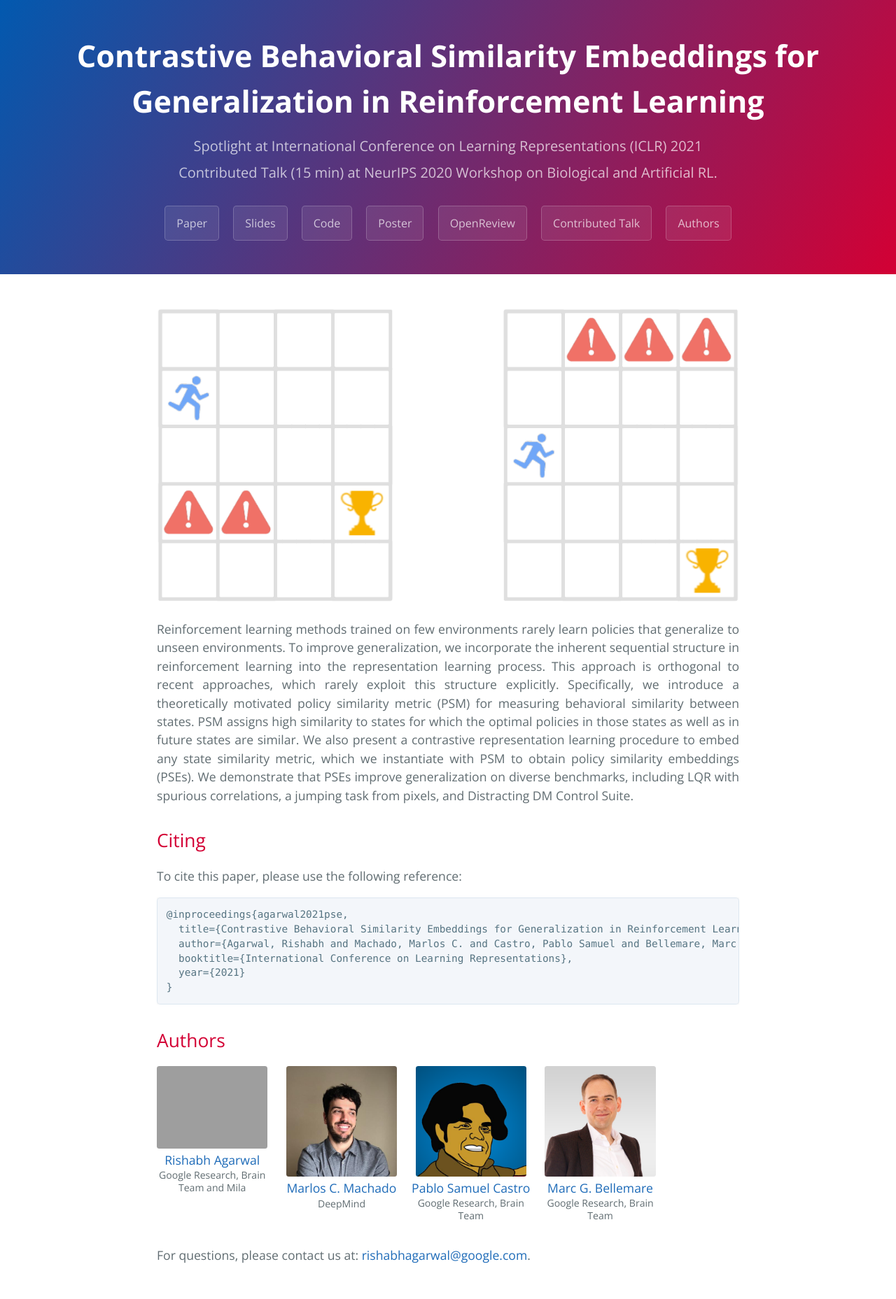
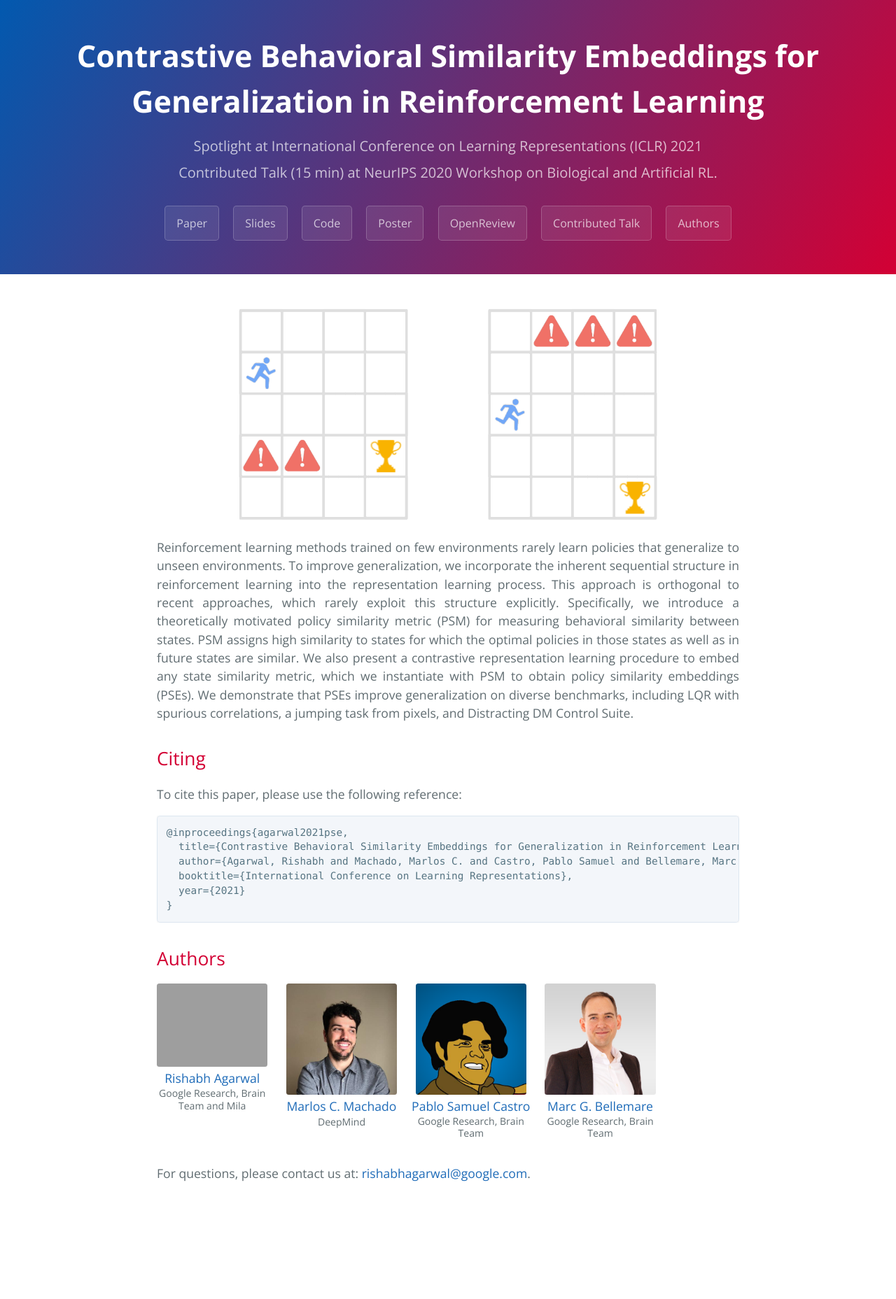
Before and after one commit to agarwl/pse, a Jekyll site: the page built from index.md, in a window 1280 px wide. Shown: the whole page at 70% size. Built offline with Jekyll 4.4.1, drawn with Linux system fonts in a browser that asks for light colours; after the commit the page ends 1740 px from its top, so only the background shows below that.

Commit message:
Update index.md

```diff
--- a/index.md
+++ b/index.md
@@ -5,7 +5,7 @@
 
 <style>thead { display: none; }</style>
 
-<p class="cover" align="center"> <img src="assets/pse.gif" /> </p>
+<p class="cover" align="center"> <img src="assets/pse.gif" width=600px /> </p>
 
 Reinforcement learning methods trained on few environments rarely learn policies that generalize to unseen environments. To improve generalization, we incorporate the inherent sequential structure in reinforcement learning into the representation learning process. This approach is orthogonal to recent approaches, which rarely exploit this structure explicitly. Specifically, we introduce a theoretically motivated policy similarity metric (PSM) for measuring behavioral similarity between states. PSM assigns high similarity to states for which the optimal policies in those states as well as in future states are similar. We also present a contrastive representation learning procedure to embed any state similarity metric, which we instantiate with PSM to obtain policy similarity embeddings (PSEs). We demonstrate that PSEs improve generalization on diverse benchmarks, including LQR with spurious correlations, a jumping task from pixels, and Distracting DM Control Suite.
 
```
